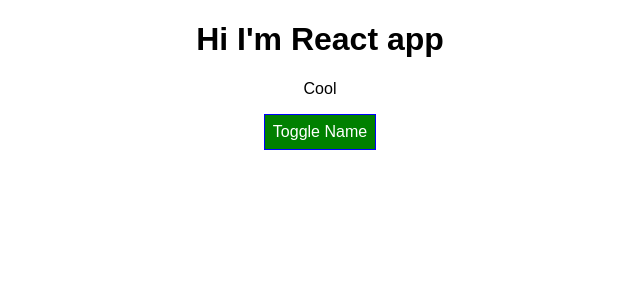
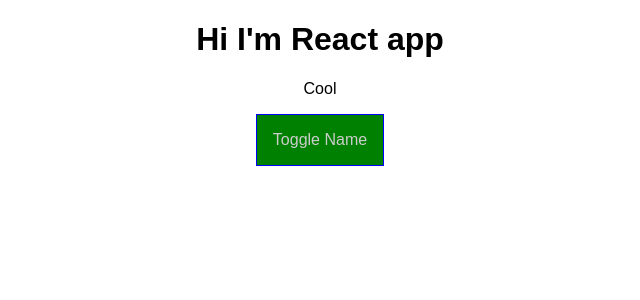
Before and after one commit to sktomov/ReactPractice, a React app: page / in a window 1280 px wide. Shown: the top 300 px of the page, without its empty margins (320-960 px from the left). Built offline with nearby package versions, Linux system fonts and the light colour scheme.

Commit message:
css modules

```diff
--- a/src/App.css
+++ b/src/App.css
@@ -9,3 +9,25 @@
 .bold{
   font-weight: bold;
 }
+
+.App button{
+  border: 1px solid blue;
+  padding: 16px;
+  background-color: green;
+  font: inherit;
+  color: #ccc;
+}
+
+.App button:hover{
+  background-color: lightgreen;
+  color: black;
+}
+
+.App button.Red{
+  background-color: red;
+}
+
+.App button.Red:hover{
+  background-color: salmon;
+  color:slateblue;
+}
--- a/src/App.js
+++ b/src/App.js
@@ -38,16 +38,8 @@
   }
 
   render() {
-    const style = {
-      backgroundColor : 'green',
-      color: 'white',
-      cursor: 'pointer',
-      padding: '8px',
-      border: '1px solid blue',
-      font: 'inherit'
-    };
-
     let persons = null;
+    let btnClass = '';
 
     if(this.state.showNames){
       persons= (
@@ -62,7 +54,7 @@
         })}
         </div>
       );
-      style.backgroundColor = 'red';
+      btnClass = classes.Red;
     }
 
     const assignedClasses = [];
@@ -77,7 +69,7 @@
         <div className={classes.App}>
           <h1>Hi I'm React app</h1>
           <p className={assignedClasses.join(' ')}>Cool</p>
-          <button style={style}
+          <button className={btnClass}
            onClick={this.showNamesHandler}>Toggle Name</button>
            {persons}
         </div>
```
